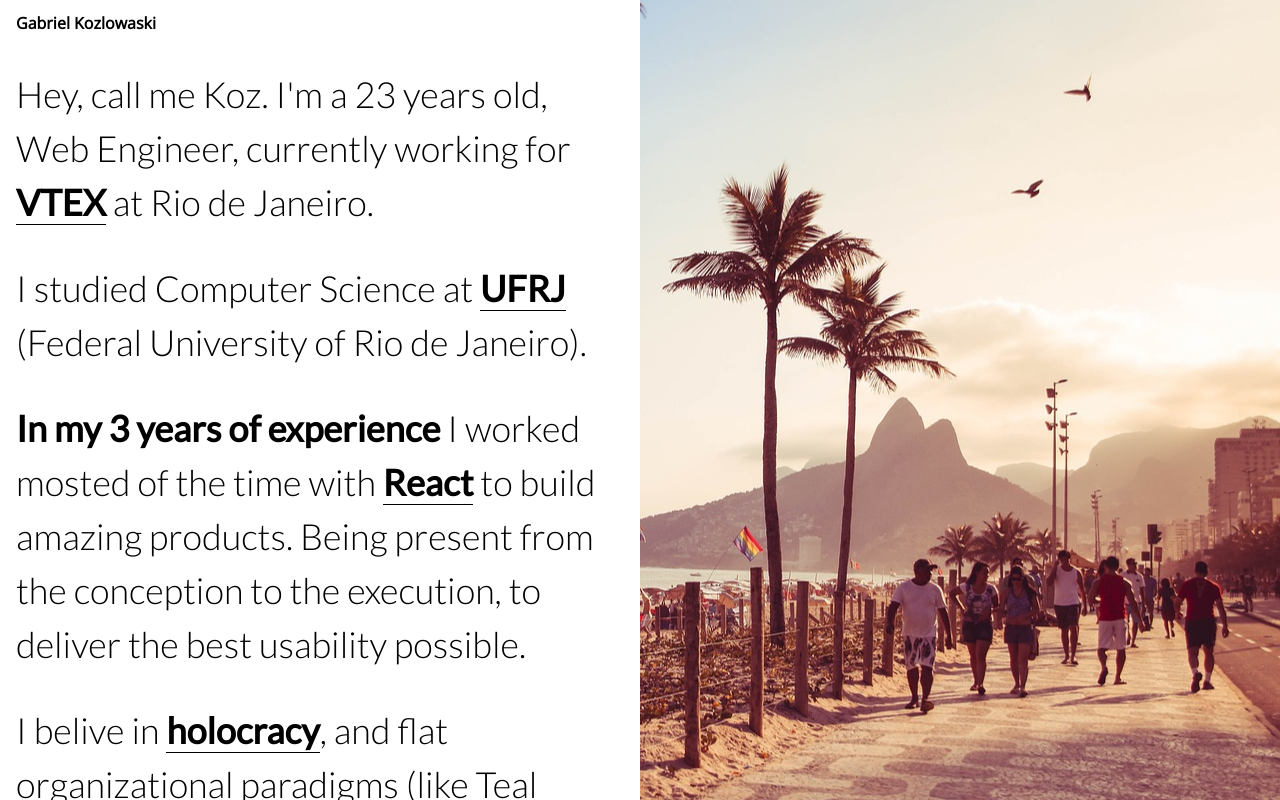
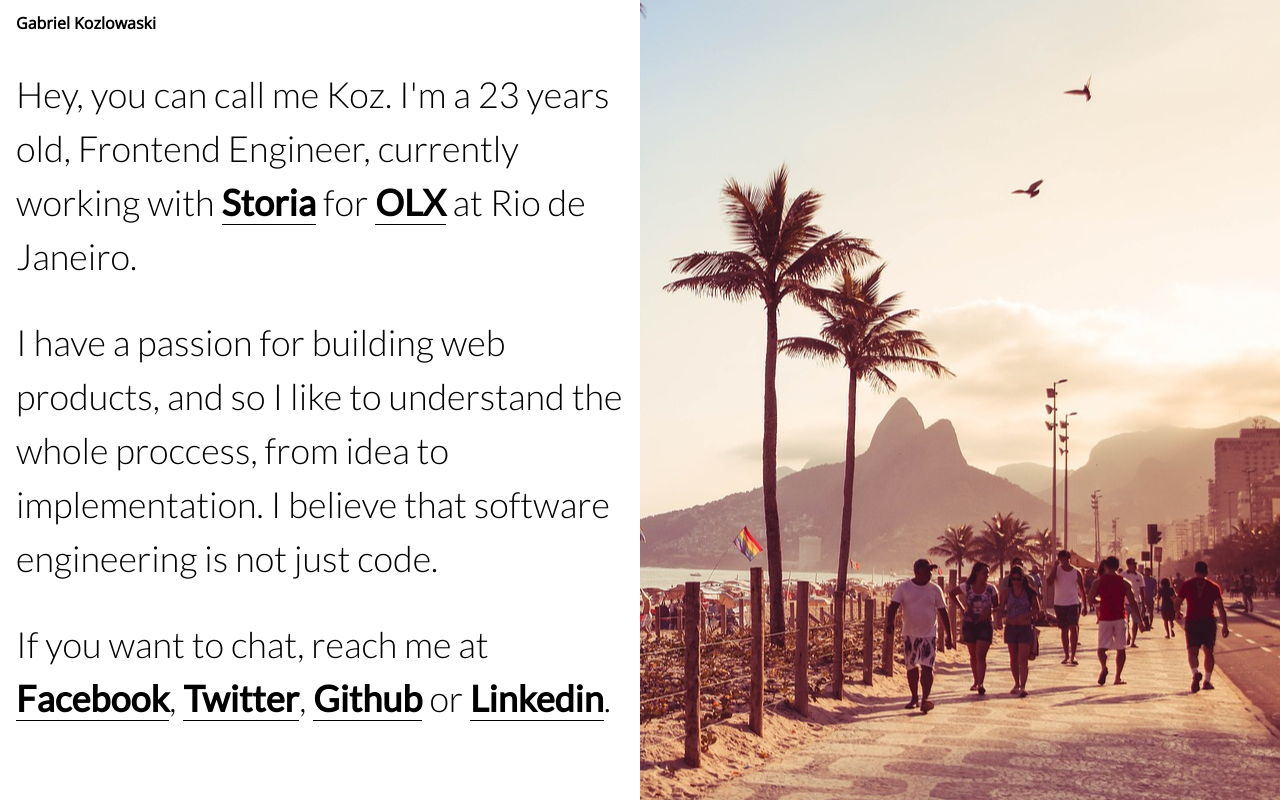
Before and after one commit to koz/koz.github.io, a plain HTML site: page index.html in a window 1280 px wide. Drawn offline with nearby package versions, Linux system fonts and the light colour scheme; a web font is replaced by a local one.

Commit message:
Update text information

```diff
--- a/index.html
+++ b/index.html
@@ -11,10 +11,8 @@
   <body class="bg-image-ns">
     <div class="bg-white absolute w-100 w-50-ns h-100 overflow-y-auto ph3 lato lh-copy fw3">
       <h1 class="b f5 mb4 open-sans">Gabriel Kozlowaski</h1>
-      <span class="f2 db mb4 tl"> Hey, call me Koz. I'm a 23 years old, Web Engineer, currently working for <a class="b no-underline bb pb0 black dim" href="http://en.vtex.com/">VTEX</a> at Rio de Janeiro. </span>
-      <span class="f2 db mb4 tl"> I studied Computer Science at <a class="b no-underline bb pb0 dim black" href="https://ufrj.br/">UFRJ</a> (Federal University of Rio de Janeiro).</span>
-      <span class="f2 db mb4 tl"> <span class="fw6">In my 3 years of experience</span> I worked mosted of the time with <a class="b no-underline bb pb0 black dim" href="https://facebook.github.io/react/">React</a> to build amazing products. Being present from the conception to the execution, to deliver the best usability possible. </span>
-      <span class="f2 db mb4 tl"> I belive in <a class="b no-underline bb pb0 dim black" href="http://www.holacracy.org/">holocracy</a>, and flat organizational paradigms (like Teal paradigm from <a class="b no-underline bb pb0 dim black" href="http://www.reinventingorganizations.com/">Reinventing Organizations</a>), because <span class="fw6">I think autonomy, self-managment and self-organization are way more effective</span> than tradicional hierarchy. </span>
+      <span class="f2 db mb4 tl"> Hey, you can call me Koz. I'm a 23 years old, Frontend Engineer, currently working with <a class="b no-underline bb pb0 black dim" href="http://http://storiaimoveis.com.br/">Storia</a> for <a class="b no-underline bb pb0 black dim" href="https://www.facebook.com/olxbrasil/">OLX</a> at Rio de Janeiro. </span>
+      <span class="f2 db mb4 tl"> I have a passion for building web products, and so I like to understand the whole proccess, from idea to implementation. I believe that software engineering is not just code. </span>
       <span class="f2 db mb0 tl"> If you want to chat, reach me at <a class="b no-underline bb pb0 black dim" href="https://www.facebook.com/gkozlowaski">Facebook</a>, <a class="b no-underline bb pb0 black dim" href="https://twitter.com/gkozlowaski">Twitter</a>, <a class="b no-underline bb pb0 black dim" href="https://github.com/koz">Github</a> or <a class="b no-underline bb pb0 black dim" href="https://www.linkedin.com/in/gkozlowaski">Linkedin</a>. </span>
     </div>
   </body>
```
